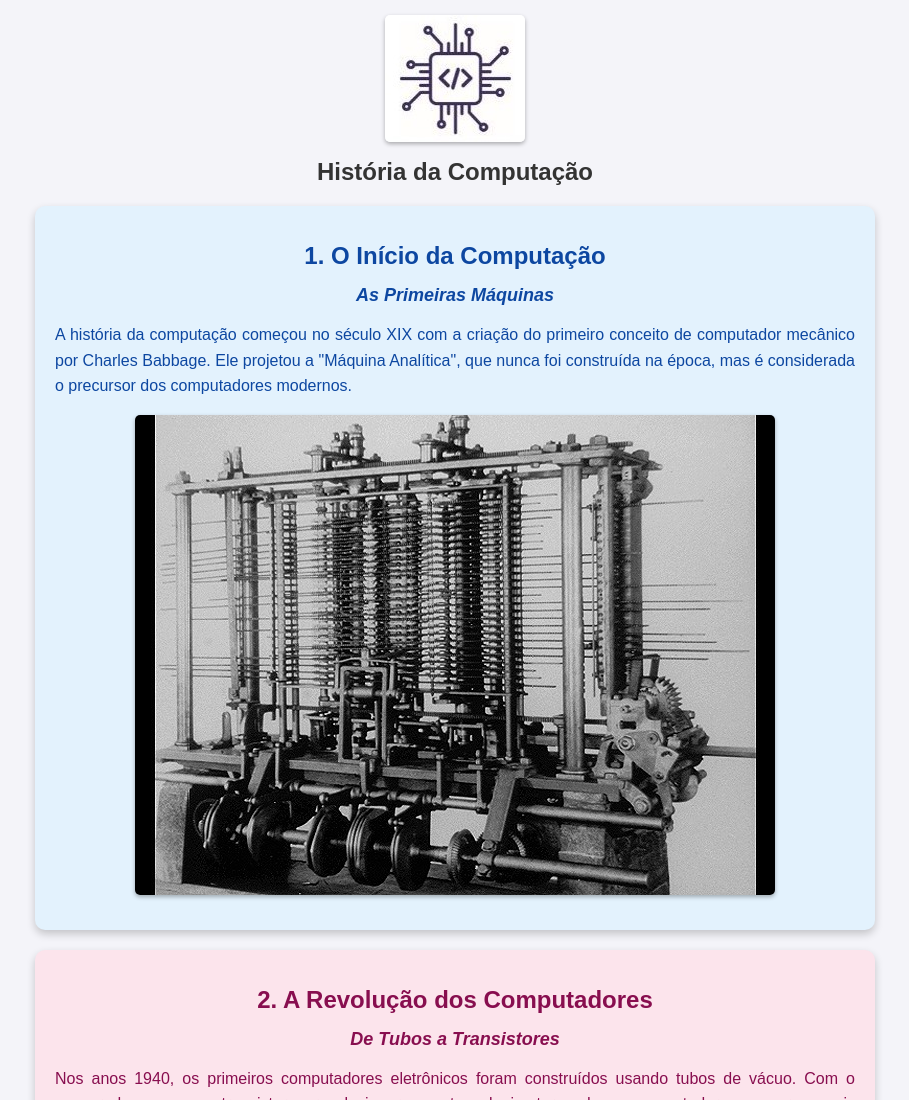
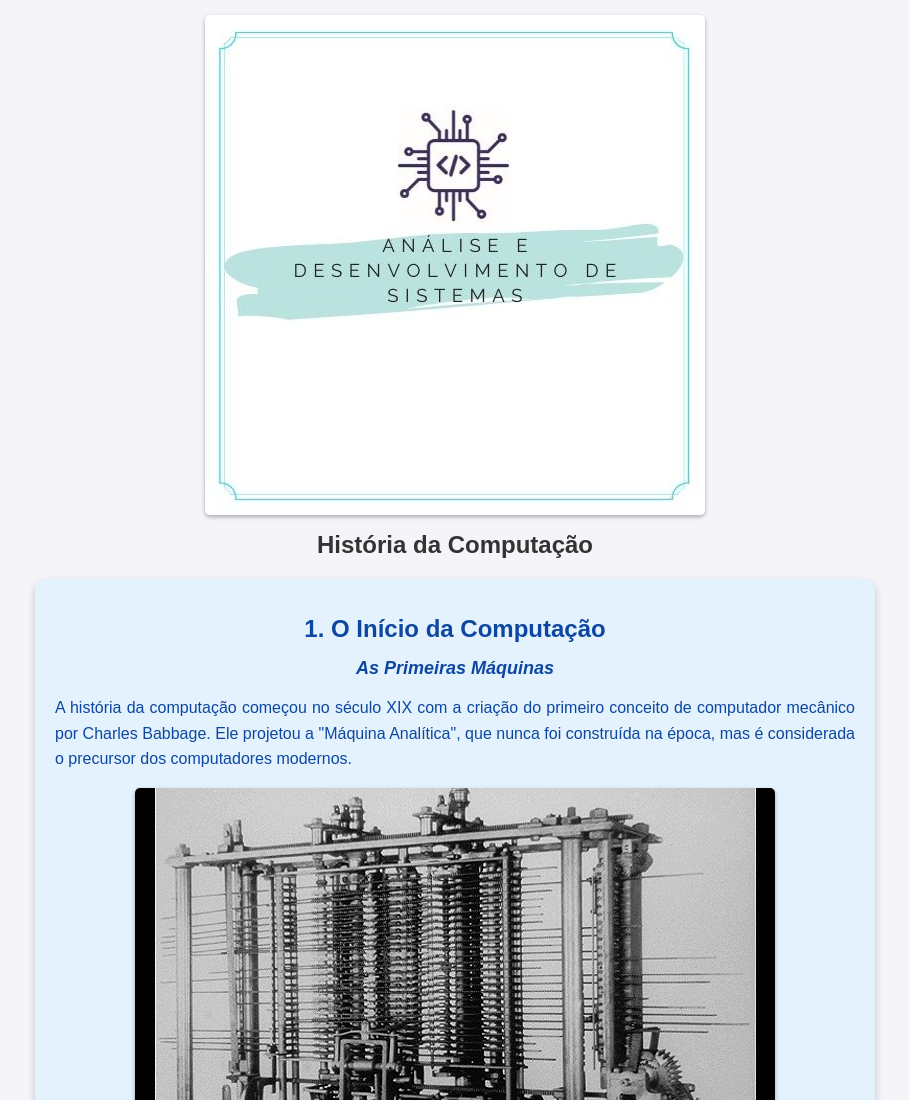
Before and after one commit to sarahnicoly/seliga, a plain HTML site: page index.html in a window 1280 px wide. Shown: the top 1100 px of the page, without its empty margins (185-1094 px from the left). Drawn offline with Linux system fonts and the light colour scheme.

Commit message:
logoplet

```diff
--- a/index.html
+++ b/index.html
@@ -9,7 +9,7 @@
 <body>
     <!-- Cabeçalho -->
 <cabeçalho classe="cabeçalho">
-    <img src="logo.jpg" alt="logo ds" class="logo">
+    <img src="logoplet.jpg" alt="logo ds" class="logo">
     <h1 class="page-title">História da Computação</h1>
 
     <!-- texto1 -->
```
